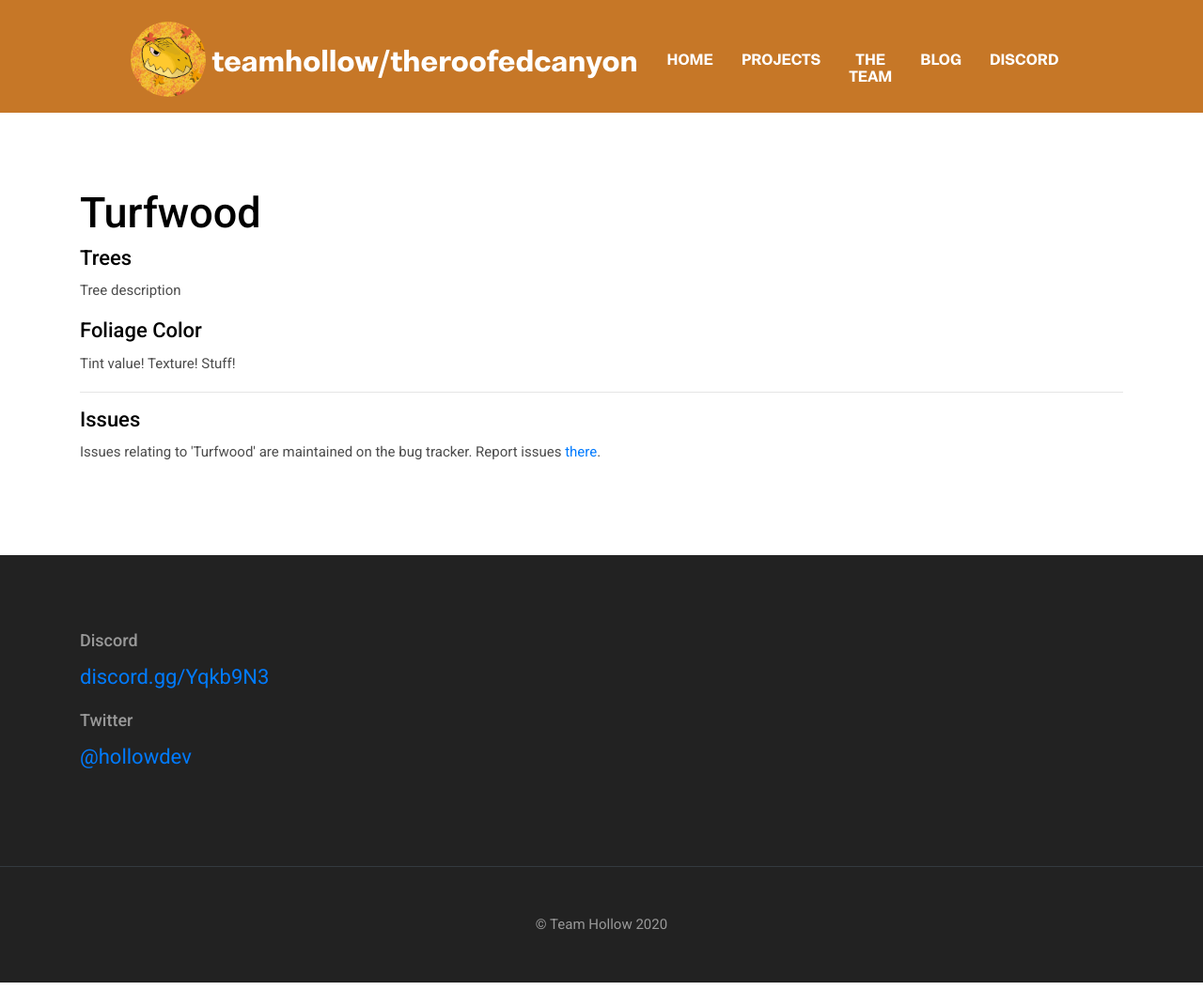
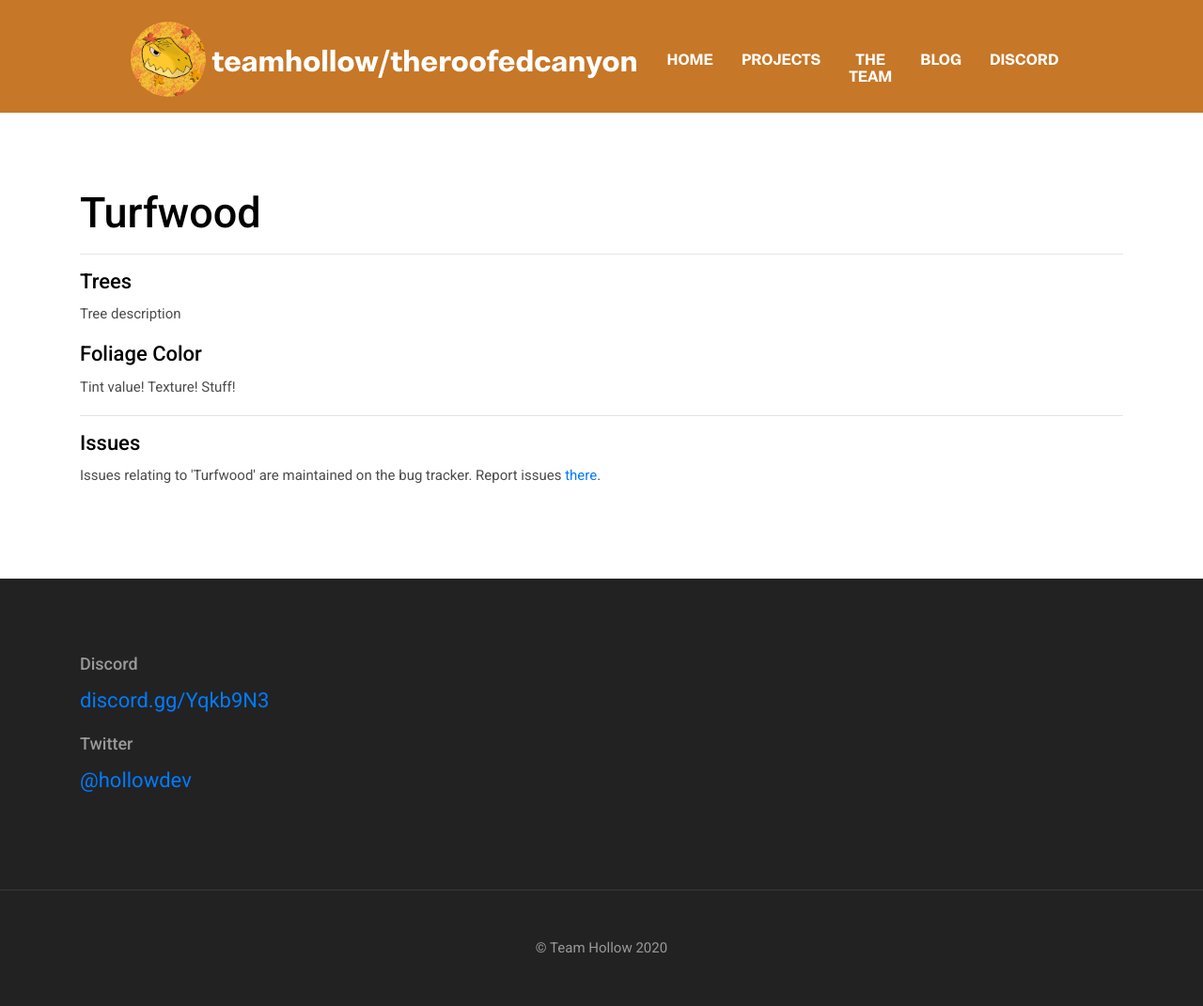
Before and after one commit to teamhollow/teamhollow.net, a Jekyll site: the page built from _wiki/theroofedcanyon/Turfwood.md, in a window 1280 px wide and 1071 px high. Shown: the whole window at 94% size. Built offline with Jekyll 4.4.1, drawn with Linux system fonts in a browser that asks for light colours; nearby versions of some CDN libraries; comment, search, counter and statistics services are not loaded.

Commit message:
Horizontal rule on wiki titles

```diff
--- a/_layouts/wiki/default.html
+++ b/_layouts/wiki/default.html
@@ -8,7 +8,10 @@ layout: default
     <div class="container">
         <div class="row">
             <div class="col-lg-12">
-                {% if page.layout == "wiki/default" %}<h1 style="font-size: 3em;" class="wiki-title">{{ page.title }}</h1>{% endif %}
+                {% if page.layout == "wiki/default" %}
+                    <h1 style="font-size: 3em;" class="wiki-title">{{ page.title }}</h1>
+                    <hr>
+                {% endif %}
 
                 {{ content | markdownify }}
 
```
